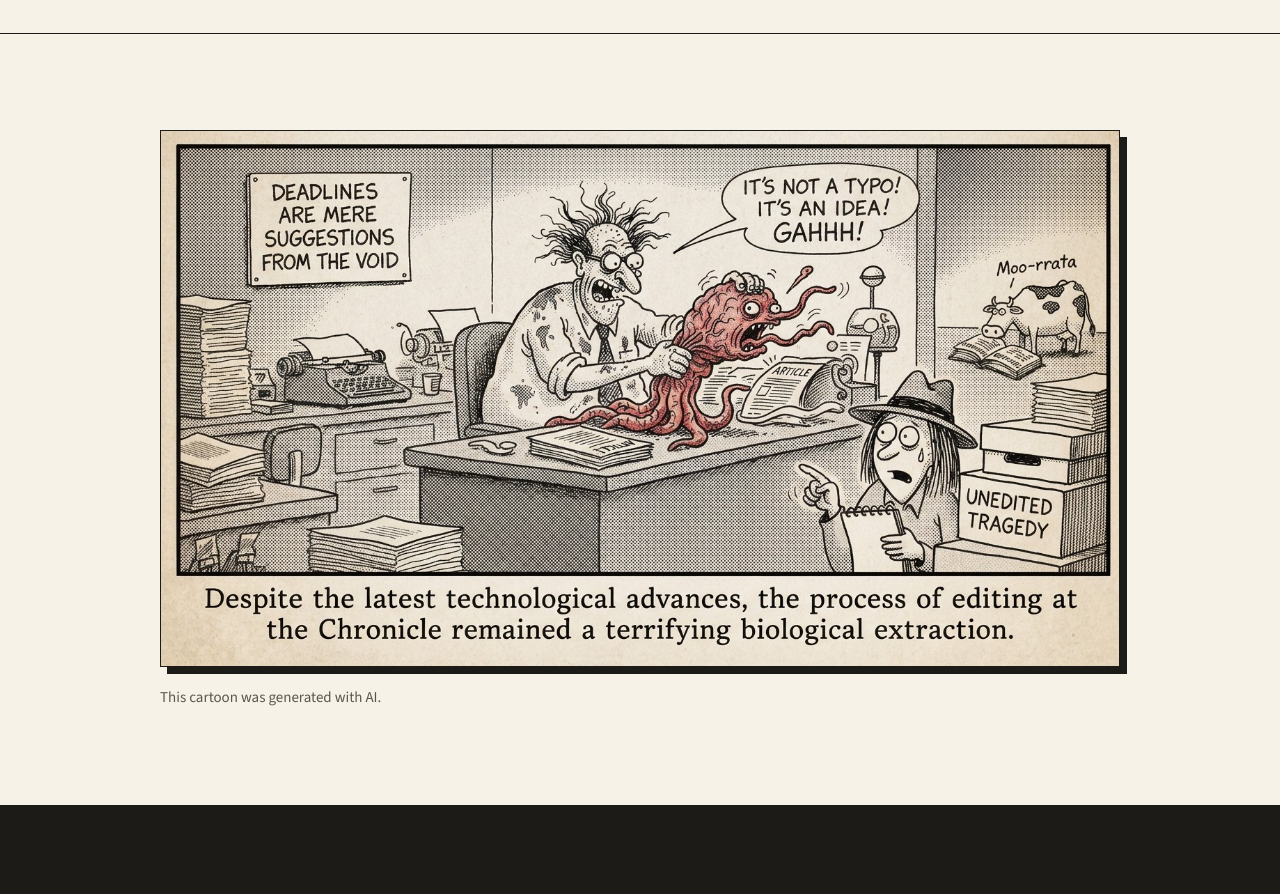
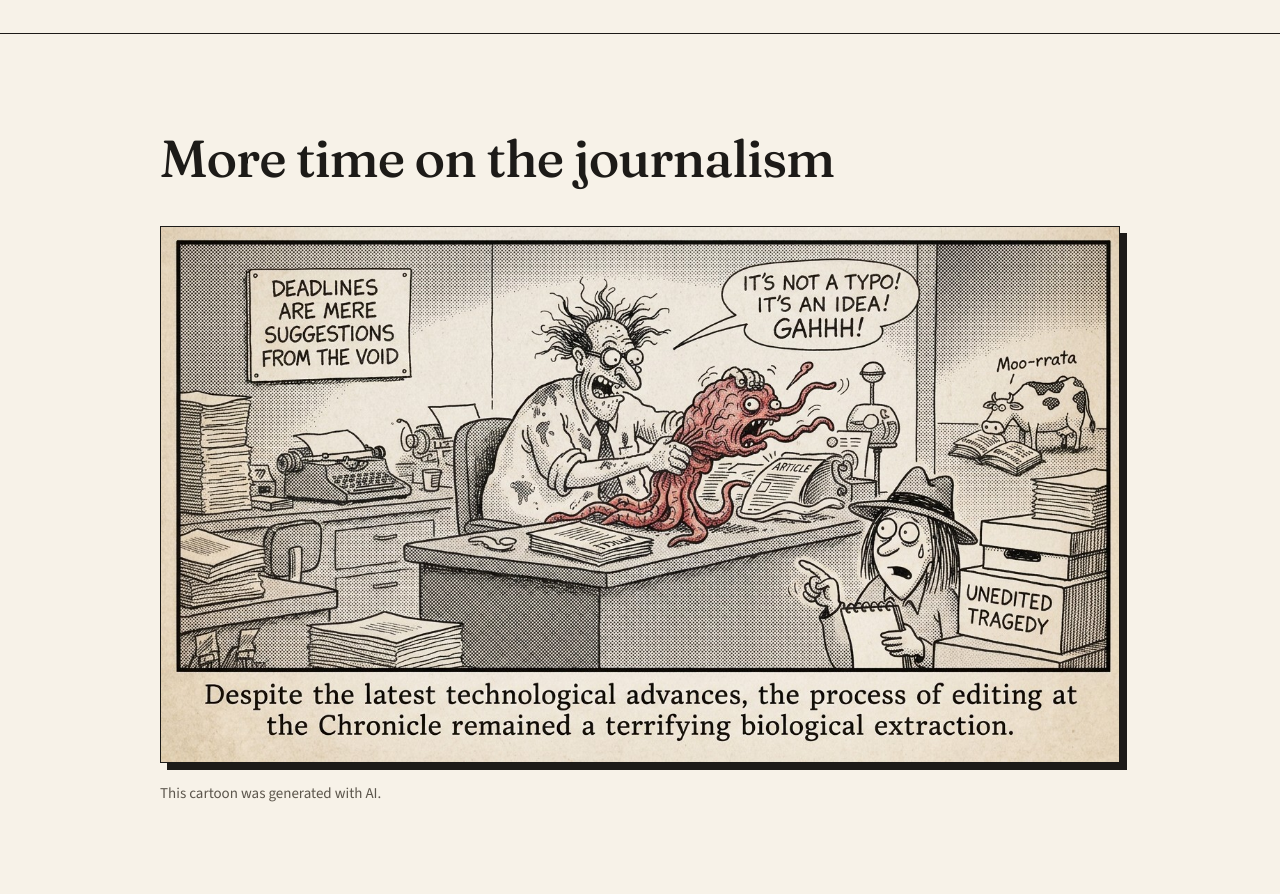
Before and after one commit to jsmustang/copy-chief, a plain HTML site: page index.html in a window 1280 px wide. Shown: the part 2640-3534 px from the top of the page. Drawn offline with nearby package versions, Linux system fonts and the light colour scheme; a script that the page names is missing.

Commit message:
Add heading above the cartoon
Co-Authored-By: Claude Opus 5.5 <noreply@anthropic.com>
Claude-Session: https://claude.ai/code/session_01PXZLn6KTVVHxUs38Xn8b8i

```diff
--- a/index.html
+++ b/index.html
@@ -82,6 +82,7 @@
   .cartoon img { display: block; width: 100%; height: auto; }
   .clip-note, .cartoon-note { margin: 18px 0 0; font-size: 15px; color: var(--ink-soft); }
   .cartoon-note { max-width: 960px; margin-inline: auto; }
+  .cartoon-title { max-width: 960px; margin: 0 auto 40px; }
   .layers { display: grid; grid-template-columns: 1fr 1fr; margin-top: 48px; border: 1px solid var(--ink); background: var(--paper-raised); }
   .layer { padding: clamp(24px, 3.5vw, 40px); }
   .layer + .layer { border-left: 1px solid var(--ink); }
@@ -211,6 +212,7 @@
 
   <section id="cartoon">
     <div class="wrap">
+      <h2 class="cartoon-title">More time on the journalism</h2>
       <figure class="cartoon">
         <img src="cartoon.jpg" width="1376" height="768" loading="lazy" alt="Cartoon of a wild-haired editor at a cluttered newsroom desk, pulling a screaming red tentacled creature out of an article while shouting “It’s not a typo! It’s an idea! GAHHH!” A frightened reporter points at him, a sign reads “Deadlines are mere suggestions from the void,” and a box is labeled “Unedited tragedy.” Caption: Despite the latest technological advances, the process of editing at the Chronicle remained a terrifying biological extraction.">
       </figure>
```
